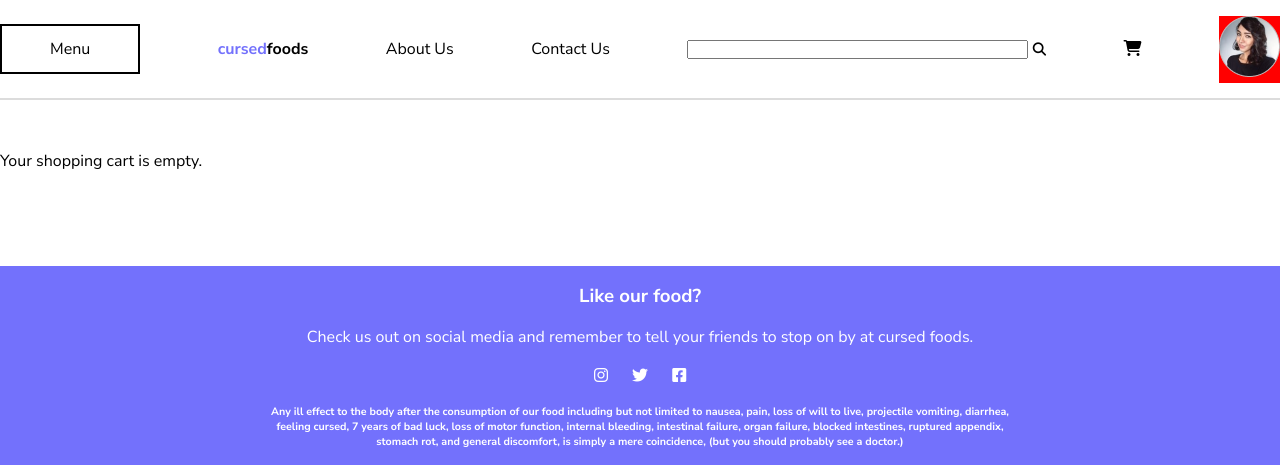
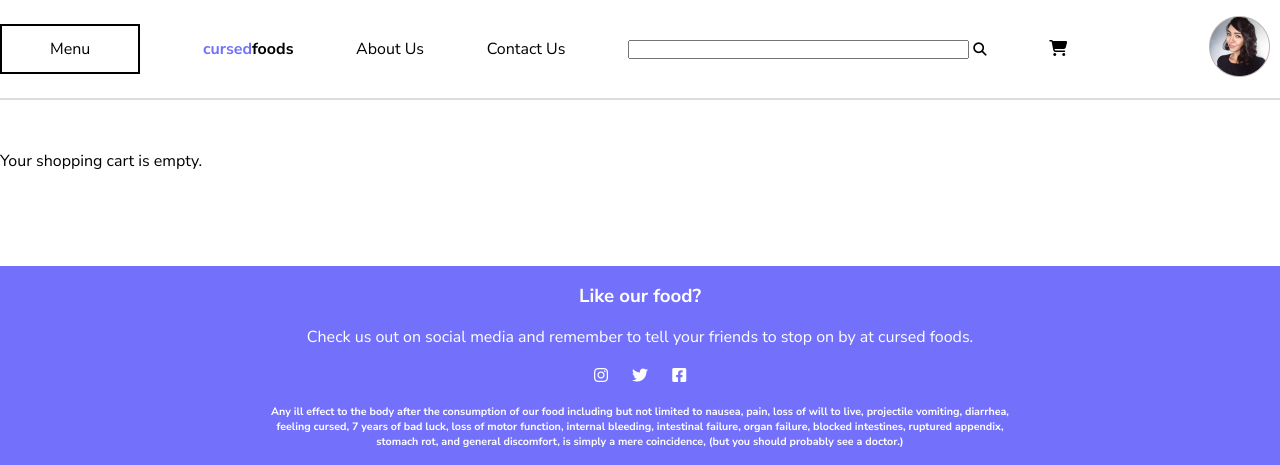
Before and after one commit to johngaynor/cursed-foods, a PHP site: page /cart.php in a window 1280 px wide. Shown: the top 465 px of the page. Run offline with PHP 8.4, Linux system fonts and the light colour scheme.

Commit message:
got hidden nav working

```diff
--- a/I210-Final/css/styles.css
+++ b/I210-Final/css/styles.css
@@ -43,16 +43,43 @@ nav a span {
     font-weight: 700;
 }
 
-nav form {
-    /*background-color: red;*/
-    /*color: red;*/
-}
-
 nav form button {
     background-color: white;
     border: 0px;
     margin-left: -8px;
     cursor: pointer;
+}
+
+.profile-container {
+    position: relative;
+    border-radius: 10px;
+    width: 150px;
+    text-align: end;
+    padding: 10px;
+
+}
+
+nav .profile-dropdown {
+    position: absolute;
+    width: 150px;
+    right: 0;
+    display: flex;
+    flex-direction: column;
+    text-align: left;
+    visibility: hidden;
+}
+
+nav .profile-dropdown a {
+    padding: 15px;
+    color: white;
+}
+
+.profile-container:hover {
+    background-color: #7371FC;
+}
+
+.profile-container:hover .profile-dropdown {
+    visibility: initial;
 }
 
 /*! HOME PAGE "index.html" */
--- a/I210-Final/includes/header.php
+++ b/I210-Final/includes/header.php
@@ -63,11 +63,11 @@ if (!isset($_SESSION['login_status'])) {
 //                echo "<a href='loginform.php'>Login</a>";
 //            }
 //            ?>
-            <div style="background-color: red;">
+            <div class="profile-container">
                 <a href='loginform.php'><img src='images/account-placeholder.png'' alt=''/></a>
-                <div class="profile-dropdown">
-                    <a href='additem.php'></a>
-                    <a href='userprofile.php'></a>
+                <div class="profile-dropdown" style="background-color: blue;">
+                    <a href='additem.php'>add item</a>
+                    <a href='userprofile.php'>user profile</a>
                 </div>
             </div>
         </nav>
```
